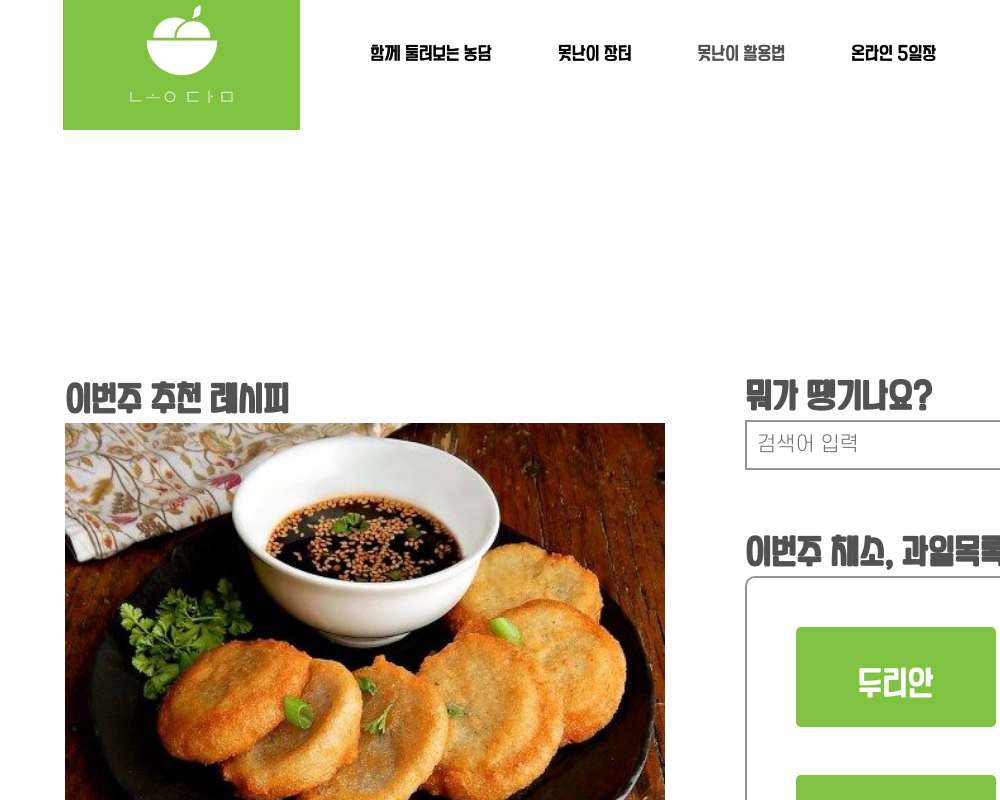
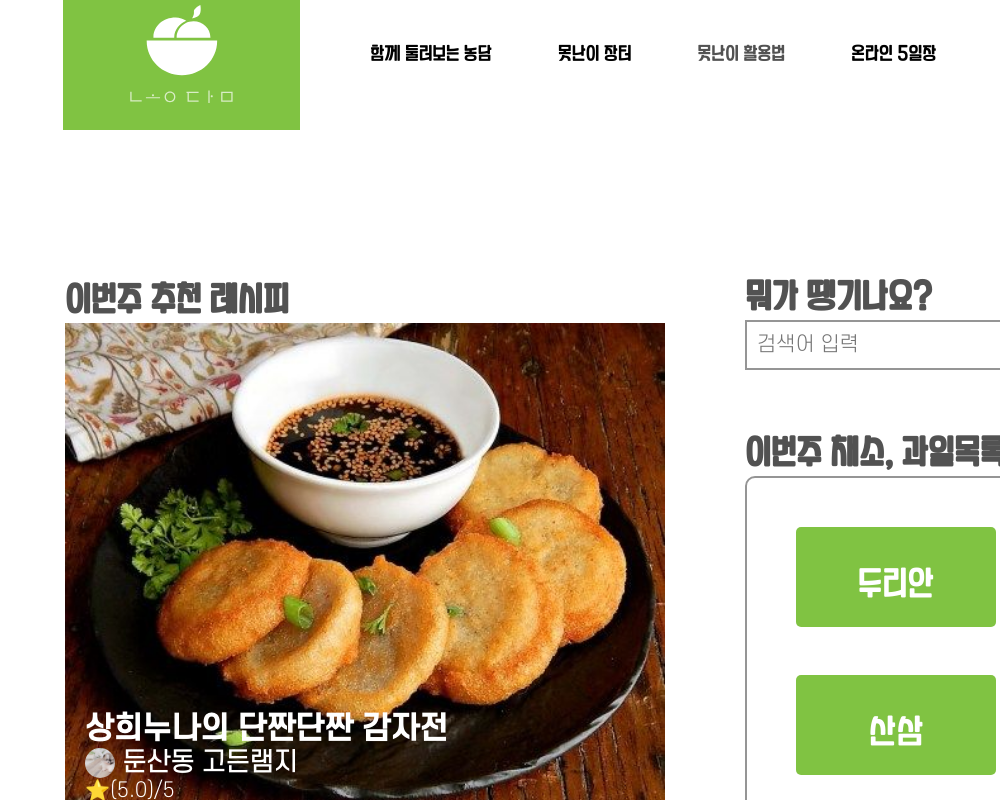
Before and after one commit to dlehdrb128/NongDam_Project, a React (Create React App) app in the folder frontend/: page /recipe in a window 1280 px wide. Shown: the top 800 px of the page, without its empty margins (280-1280 px from the left). Built offline with nearby package versions, Linux system fonts and the light colour scheme.

Commit message:
주석 달음

```diff
--- a/frontend/src/Components/Geunsoo/Components/login.js
+++ b/frontend/src/Components/Geunsoo/Components/login.js
@@ -262,15 +262,22 @@ const Login = () => {
             </SignupButton>
           </SignupGuide>
           <SNSBox>
-            <SNSLogin>SNS 로그인</SNSLogin>
+            {/* sns설명글 부모값설정 */}
+            <SNSLogin>
+              {/* sns로그인 제목 */}
+              SNS 로그인
+            </SNSLogin>
             <SignupPlease>
+              {/* sns로그인(빨간글씨) 상세설명 */}
               사업자회원님은 아래 네이버, 카카오, 애플 로그인들이 사용 불가
               하오니
               <br />위 회원가입 버튼 클릭 후 사업자 회원으로 정식 회원가입을
               부탁드립니다.
             </SignupPlease>
             <IconBox>
+              {/* sns 아이콘 전채 부모 설정값 */}
               <SNSIcon href="http://naver.com">
+                {/* sns아이콘 원형모양 링크버튼 */}
                 <NaverLogo src="/img/naverLogo.png" alt="네이버" />
               </SNSIcon>
               <SNSIcon href="http://naver.com">
--- a/frontend/src/Components/Geunsoo/Components/recipe.js
+++ b/frontend/src/Components/Geunsoo/Components/recipe.js
@@ -2,27 +2,32 @@ import styled from "styled-components";
 import Theme from "../../../theme/theme";
 
 const RecipeParent = styled.div`
+  /* 레시피 페이지 전체 부모 설정값 */
   width: 1230px;
-  height: 2000px;
+  height: 1800px;
   margin-top: 150px;
   display: flex;
   flex-direction: column;
   align-items: center;
   justify-content: center;
   & > div:nth-child(1) {
+    /* head부분 전체 설정(이번주 추천레시피, 뭐가땡기나요, 이번주 채소, 과일목록) */
     display: flex;
     justify-content: space-between;
     align-items: center;
     width: 1230px;
     height: 600px;
     & > div:nth-child(1) {
+      /* 이번주 추천 레시피 전체 설정 */
       & > h1 {
+        /* 제목 폰트 */
         font-size: 3rem;
         font-family: YANGJIN;
         color: ${Theme.lightblack};
       }
     }
     & > div:nth-child(2) {
+      /* (뭐가땡기나요/ 이번주 채소, 과일목록) 전체 설정 */
       height: 550px;
       display: flex;
       flex-direction: column;
@@ -30,6 +35,7 @@ const RecipeParent = styled.div`
       align-items: center;
       & > div:nth-child(2) {
         & > h1 {
+          /* 제목 폰트 */
           font-size: 3rem;
           font-family: YANGJIN;
           color: ${Theme.lightblack};
@@ -45,6 +51,7 @@ const RecipeParent = styled.div`
   }
 `;
 const PostPage = styled.div`
+  /* 게시글 전체 설정 */
   width: 1030px;
   height: inherit;
   display: flex;
@@ -53,6 +60,7 @@ const PostPage = styled.div`
   align-items: center;
 `;
 const ImgWrapper = styled.div`
+  /* 이번주 추천 레시피 배경이미지, 추천레시피 당첨 게시글 폰트 */
   background-image: url(/img/감자전.jpg);
   background-size: cover;
   width: 600px;
@@ -73,6 +81,8 @@ const ImgWrapper = styled.div`
     & > h3 {
       font-size: 2.5rem;
       font-family: SCD-3;
+      display: flex;
+      align-items: center;
     }
     & > p {
       font-size: 2rem;
@@ -81,6 +91,7 @@ const ImgWrapper = styled.div`
   }
 `;
 const WantSearch = styled.div`
+  /* 뭐가 땡기나요 검색창 설정 */
   & > h1 {
     font-family: YANGJIN;
     font-size: 3rem;
@@ -115,6 +126,7 @@ const WantSearch = styled.div`
   }
 `;
 const FruitVegetable = styled.div`
+  /* 이번주 추천 채소, 과일 페이지 설정 */
   width: 550px;
   height: 350px;
   border: 2px solid ${Theme.gray};
@@ -140,8 +152,8 @@ const FruitVegetable = styled.div`
   }
 `;
 const TitleButton = styled.div`
+  /* 총 000개의 맛있는 레시피가 있습니다, 최신순/추천순 버튼 */
   width: 1030px;
-  /* height: 80px; */
   display: flex;
   justify-content: space-between;
   align-items: flex-end;
@@ -172,6 +184,7 @@ const TitleButton = styled.div`
   }
 `;
 const Profile = styled.div`
+  /* 게시글 작성자 프로필 */
   width: 30px;
   height: 30px;
   border-radius: 100%;
@@ -179,6 +192,7 @@ const Profile = styled.div`
   background-size: cover;
 `;
 const PostList = styled.div`
+  /* 낱개 게시글 설정 */
   color: ${Theme.lightblack};
   & > img {
     width: 200px;
@@ -200,6 +214,7 @@ const PostList = styled.div`
   }
 `;
 const FooterButton = styled.div`
+  /* 게시글 다음/이전 페이지 이동 버튼 */
   display: flex;
   justify-content: space-around;
   align-items: center;
@@ -218,20 +233,27 @@ const FooterButton = styled.div`
 const Recipe = () => {
   return (
     <RecipeParent>
-      <div id="해드">
-        <div id="이번주 추천레시피">
+      {/* 레시피 페이지 전체 부모 설정값 */}
+      <div>
+        {/* 해드 */}
+        <div>
           <h1>이번주 추천 레시피</h1>
           <br />
           <ImgWrapper>
+            {/* 이번주 추천 레시피 배경이미지, 추천레시피 당첨 게시글 폰트 */}
             <div>
               <h2>상희누나의 단짠단짠 감자전</h2>
-              <h3>둔산동 고든램지</h3>
+              <h3>
+                <Profile></Profile>&nbsp;둔산동 고든램지
+                {/* 게시글 작성자 프로필 */}
+              </h3>
               <p>⭐(5.0)/5</p>
             </div>
           </ImgWrapper>
         </div>
-        <div id="뭐땡기는거랑 채소과일목록">
+        <div>
           <WantSearch>
+            {/* 뭐가 땡기나요 검색창 설정 */}
             <h1>뭐가 땡기나요?</h1>
             &nbsp;
             <div id="검색창">
@@ -245,6 +267,7 @@ const Recipe = () => {
             <h1>이번주 채소, 과일목록</h1>
             &nbsp;
             <FruitVegetable>
+              {/* 이번주 추천 채소, 과일 페이지 설정 */}
               <button>두리안</button>
               <button>불로초</button>
               <button>산삼</button>
@@ -256,6 +279,7 @@ const Recipe = () => {
       <div>
         {/* 밑에 게시물 부모 */}
         <TitleButton>
+          {/* 총 000개의 맛있는 레시피가 있습니다, 최신순/추천순 버튼 */}
           <h2>
             총 <span>OOO</span>개의 맛있는 레시피가 있읍니다.
           </h2>
@@ -266,11 +290,14 @@ const Recipe = () => {
           </div>
         </TitleButton>
         <PostPage>
+          {/* 게시글 전체 설정 */}
           <PostList>
+            {/* 낱개 게시글 설정 */}
             <img src="/img/감자전.jpg"></img>
             <h3>상희누나의 단짠단짠 감자전</h3>
             <div>
               <Profile></Profile>
+              {/* 게시글 작성자 프로필 */}
               &nbsp; 둔산동 고든램지
             </div>
             <p>⭐(4.5)/5</p>
@@ -405,6 +432,7 @@ const Recipe = () => {
       </div>
       <div>
         <FooterButton>
+          {/* 게시글 다음/이전 페이지 이동 버튼 */}
           <button>1</button>
           <button>2</button>
           <button>3</button>
```
Also changed, not shown: frontend/src/Components/Geunsoo/Components/signUpEnd.js (+8 -0 lines).
